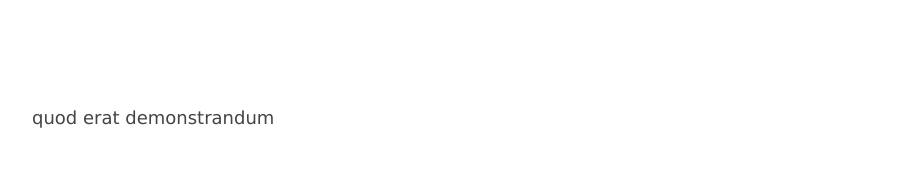
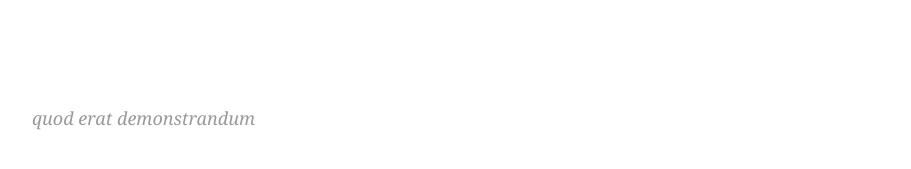
Before and after one commit to liamondrop/liamondrop, a Jekyll site: the page built from index.html, in a window 1280 px wide. Shown: the part 699-868 px from the top of the page, without its empty margins (178-1089 px from the left). Built offline with Jekyll 4.4.1, drawn with Linux system fonts in a browser that asks for light colours; Markdown is read by kramdown in place of the engine named in the settings.

Commit message:
Update styles.css

```diff
--- a/css/styles.css
+++ b/css/styles.css
@@ -181,6 +181,12 @@ footer {
   bottom:50px;
 }
 
+footer p {
+  font-family: Georgia, serif;
+  font-style: italic;
+  color: #999;
+}
+
 @media print, screen and (max-width: 960px) {
 
   div.wrapper {
```
